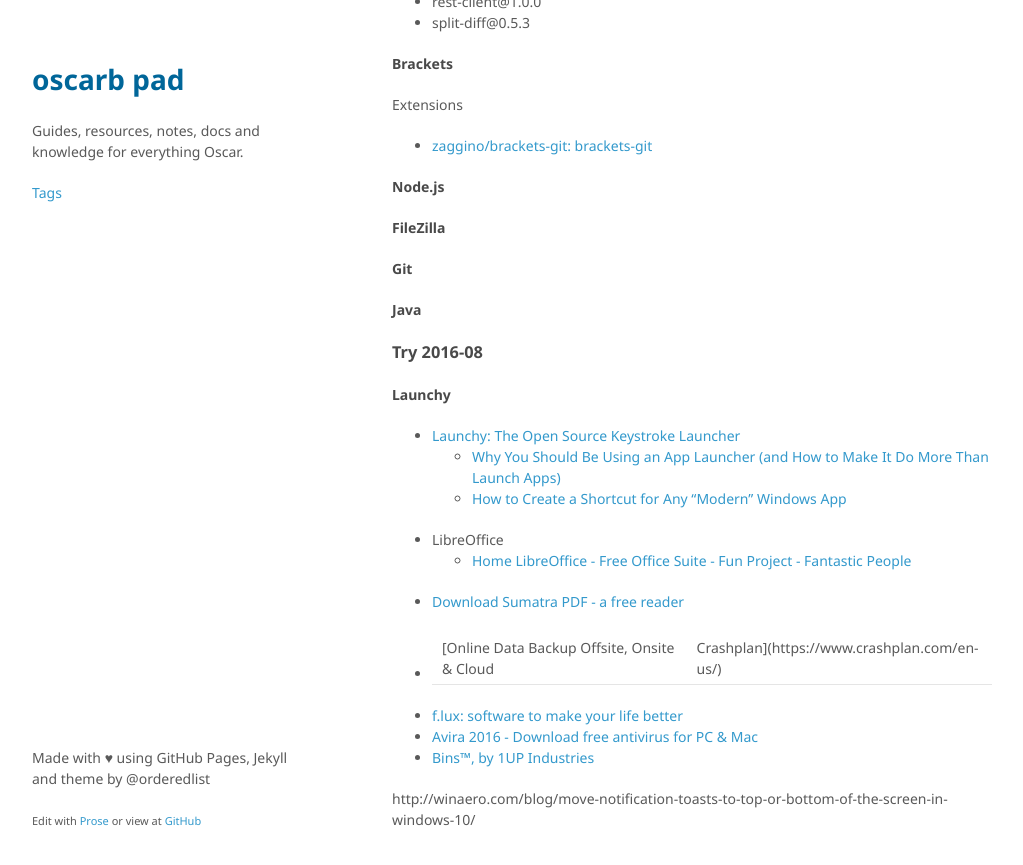
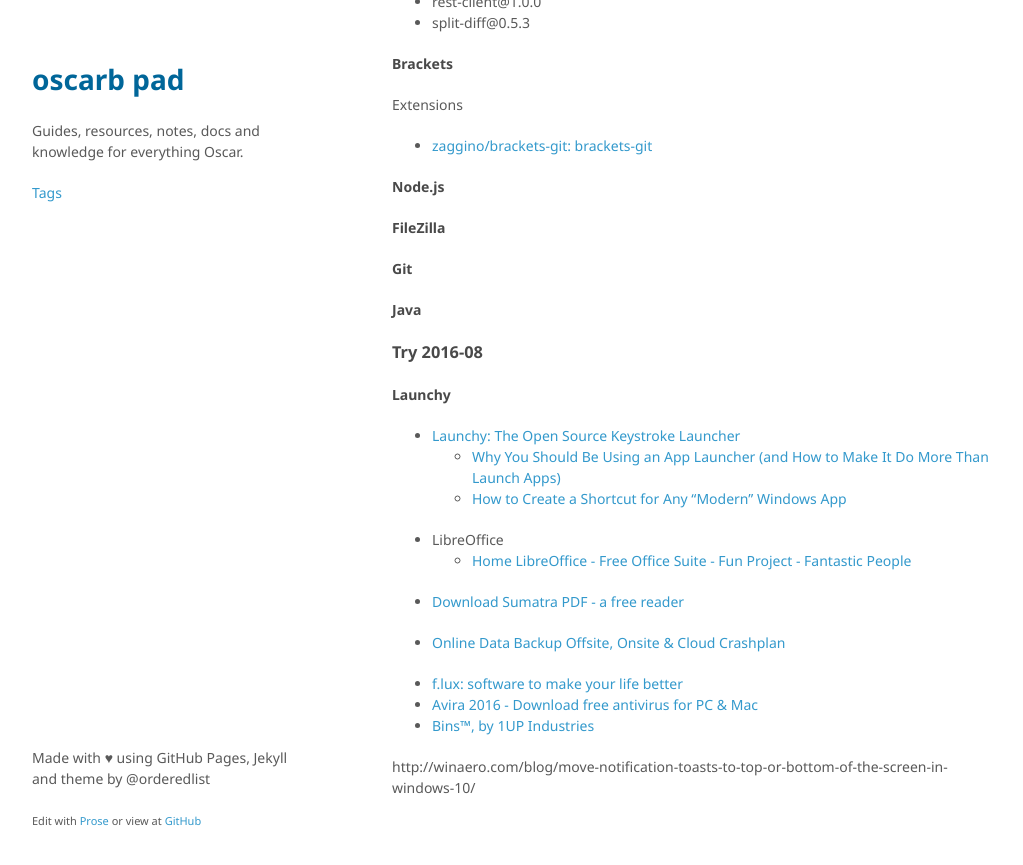
Before and after one commit to oscarb/pad, a Jekyll site: the page built from _docs/windows-10-essentials.md, in a window 1280 px wide and 900 px high, scrolled down 6472 px. Shown: the top 865 px of the window, without its empty margins (128-1151 px from the left). Built offline with Jekyll 4.4.1, drawn with Linux system fonts in a browser that asks for light colours.

Commit message:
Updated windows-10-essentials.md

```diff
--- a/_docs/windows-10-essentials.md
+++ b/_docs/windows-10-essentials.md
@@ -279,7 +279,7 @@ Extensions
 
 * [Download Sumatra PDF - a free reader](http://www.sumatrapdfreader.org/download-free-pdf-viewer.html)
 
-* [Online Data Backup  Offsite, Onsite & Cloud | Crashplan](https://www.crashplan.com/en-us/)
+* [Online Data Backup  Offsite, Onsite & Cloud Crashplan](https://www.crashplan.com/en-us/)
 
 * [f.lux: software to make your life better](https://justgetflux.com/)
 * [Avira 2016 - Download free antivirus for PC & Mac](http://www.avira.com/)
```
